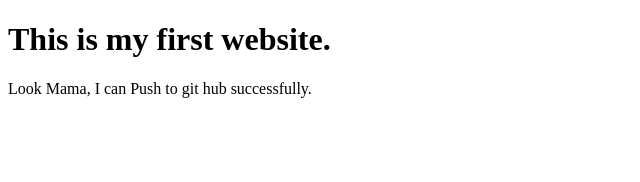
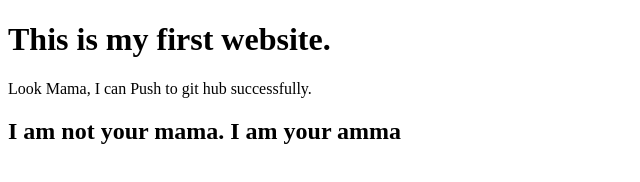
Before and after one commit to jahangir4040/My-Amazing-Portfolio-Website, a plain HTML site: page index.html in a window 1280 px wide. Shown: the whole page, without its empty margins (0-640 px from the left). Drawn offline with Linux system fonts and the light colour scheme.

Commit message:
Update index.html

```diff
--- a/index.html
+++ b/index.html
@@ -9,6 +9,7 @@
 <body>
     <h1>This is my first website.</h1>
     <p>Look Mama, I can Push to git hub successfully.</p>
+    <h2> I am not your mama. I am your amma</h2>
 
 </body>
 </html>
```
